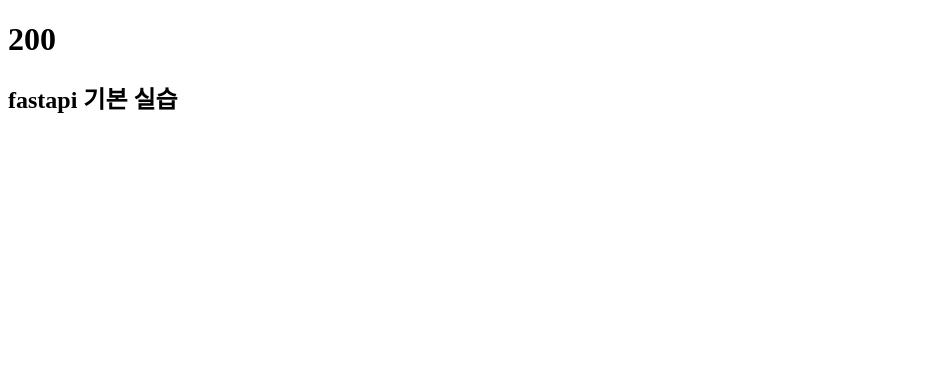
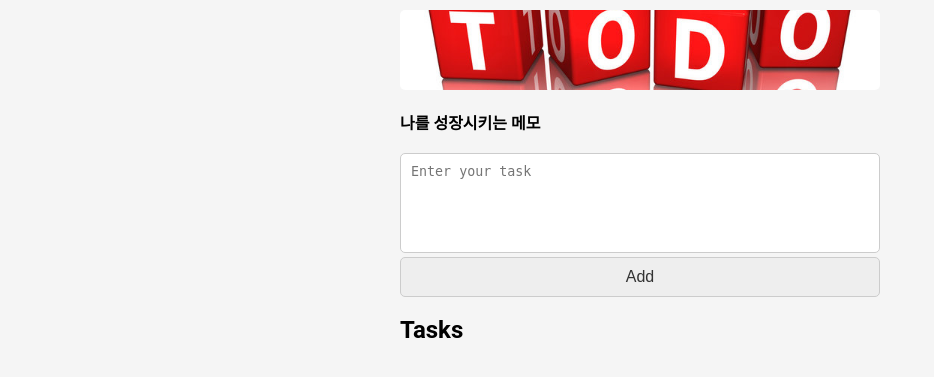
Before and after one commit to happymaker1024/kpmg7th_fastapi_apps, a FastAPI app: page / in a window 1280 px wide. Shown: the top 377 px of the page, without its empty margins (0-934 px from the left). Run offline with FastAPI, Linux system fonts and the light colour scheme.

Commit message:
todo앱 완성

```diff
--- /dev/null
+++ b/todos/database.py
@@ -0,0 +1,14 @@
+from sqlalchemy import create_engine
+from sqlalchemy.orm import sessionmaker
+from sqlalchemy.ext.declarative import declarative_base
+
+DB_URL = 'sqlite:///todos.sqlite3'
+
+# 데이터베이스에 연결하는 엔진을 생성하는 함수
+engine = create_engine(DB_URL, connect_args={'check_same_thread': False})
+
+# 데이터베이스와 상호 작용하는 세션을 생성하는 클래스
+SessionLocal = sessionmaker(autocommit=False, autoflush=False, bind=engine)
+
+# SQLAlchemy의 선언적 모델링을 위한 기본 클래스
+Base = declarative_base()
--- a/todos/main.py
+++ b/todos/main.py
@@ -1,8 +1,16 @@
-from fastapi import FastAPI, Request
+from fastapi import Depends, FastAPI, Form, Request, status
+from fastapi.responses import RedirectResponse
 from fastapi.templating import Jinja2Templates
 from fastapi.staticfiles import StaticFiles
+from sqlalchemy.orm import Session
 
+from database import engine, SessionLocal, Base
 import os
+
+import models
+
+# models에 정의한 모든 클래스, 연결한 DB엔진에 테이블로 생성
+Base.metadata.create_all(bind=engine)
 
 # FastAPI() 객체 생성
 app = FastAPI()
@@ -17,12 +25,54 @@
 # app.mount("/static", StaticFiles(directory="static"), name="static")
 app.mount("/static", StaticFiles(directory=f"{abs_path}/static"), name="static")
 
+def get_db():
+    db = SessionLocal()
+    try:
+        yield db
+    finally:
+        # 마지막에 무조건 닫음
+        db.close()
 
+# todo 조회
 @app.get("/")
-def home(request: Request):
-    todo = 200
-    title = "fastapi 기본 실습"
+async def home(request: Request, db: Session = Depends(get_db)):
+    todos = db.query(models.Todo).order_by(models.Todo.id.desc())
     return templates.TemplateResponse("index.html",
                                       {"request": request,
-                                       "todos": todo,
-                                       "title": title})
+                                       "todos": todos})
+# todo 추가
+@app.post("/add")
+async def add(request: Request, task: str = Form(...), db: Session = Depends(get_db)):
+	# todo 객체 만들기
+    todo = models.Todo(task=task)
+    # todo 추가하기
+    db.add(todo)
+    # db 적용하기
+    db.commit()
+    return RedirectResponse(url=app.url_path_for("home"),
+                            status_code=status.HTTP_303_SEE_OTHER)
+
+# 수정을 위한 조회
+@app.get("/edit/{todo_id}")
+async def edit(request: Request, todo_id: int, db: Session = Depends(get_db)):
+    todo = db.query(models.Todo).filter(models.Todo.id == todo_id).first()
+    return templates.TemplateResponse("edit.html", {"request": request, "todo": todo})
+
+# 수정한 것 적용
+@app.post("/edit/{todo_id}")
+async def update(request: Request, todo_id: int, task: str = Form(...),
+                 completed: bool = Form(False), db: Session = Depends(get_db)):
+    todo = db.query(models.Todo).filter(models.Todo.id == todo_id).first()
+    todo.task = task
+    todo.completed = completed
+    db.commit()
+    return RedirectResponse(url=app.url_path_for("home"),
+                            status_code=status.HTTP_303_SEE_OTHER)
+
+@app.get("/delete/{todo_id}")
+async def delete(request: Request, todo_id: int, db: Session = Depends(get_db)):
+    todo = db.query(models.Todo).filter(models.Todo.id == todo_id).first()
+    db.delete(todo)
+    db.commit()
+    return RedirectResponse(url=app.url_path_for("home"),
+                            status_code=status.HTTP_303_SEE_OTHER)
--- /dev/null
+++ b/todos/static/css/main.css
@@ -0,0 +1,62 @@
+*{
+  padding: 0;
+  margin: 0;
+  box-sizing: border-box;
+}
+
+body{
+  margin-top: 10px;
+  font-family: 'Roboto', sans-serif;
+  background: #f5f5f5;
+}
+
+main{
+  width: 100%;
+  max-width: 520px;
+  margin: 0 auto;
+  padding: 0 20px;
+}
+
+main p.head_img{
+  width: 100%;
+  height: 80px;
+  border-radius: 5px;
+  background-image: url("../images/todo_img.jpg");
+  background-repeat: no-repeat;
+  background-size:cover;
+  background-position: center center;
+  margin-bottom: 20px;
+
+}
+
+textarea{
+  width: 100%;
+  height: 100px;
+  border: 1px solid #ccc;
+  border-radius: 5px;
+  padding: 10px;
+  resize: none;
+}
+
+button{
+  width: 100%;
+  height: 40px;
+  border: 1px solid #ccc;
+  border-radius: 5px;
+  background-color: #eee;
+  color: #333;
+  font-size: 16px;
+  cursor: pointer;
+}
+
+.task{
+  display: flex;
+  align-items: center;
+  justify-content: space-between;
+  padding: 8px 0;
+  border-bottom: 1px solid #ccc;
+}
+
+.task:first-child{
+  border-top: 1px solid #ccc;
+}
--- /dev/null
+++ b/todos/static/js/main.js
@@ -0,0 +1,11 @@
+// textarea에 공백일 경우 경고창 띄우기
+let task = document.getElementById("task");
+let add_task = document.getElementById("add_task")
+add_task.addEventListener("click", (e) =>{
+  if (task.value == "") {
+    alert("입력한 TODO가 없습니다.");
+    // submit 방지함
+    e.preventDefault();
+    return false;
+  }
+})
--- /dev/null
+++ b/todos/templates/base.html
@@ -0,0 +1,14 @@
+<!DOCTYPE html>
+<html lang="en">
+<head>
+    <meta charset="UTF-8">
+    <meta http-equiv="X-UA-Compatible" content="IE=edge">
+    <meta name="viewport" content="width=device-width, initial-scale=1.0">
+    <title>ToDo App</title>
+    <link rel="stylesheet" href="/static/css/main.css">
+</head>
+<body>
+{% block content %}
+{% endblock content %}
+</body>
+</html>
--- a/todos/templates/index.html
+++ b/todos/templates/index.html
@@ -1,12 +1,40 @@
-<!DOCTYPE html>
-<html lang="en">
-<head>
-    <meta charset="UTF-8">
-    <meta name="viewport" content="width=device-width, initial-scale=1.0">
-    <title>Document</title>
-</head>
-<body>
-    <h1>{{todos}}</h1>
-    <h2>{{title}}</h2>
-</body>
-</html>
+{% extends 'base.html' %}  <!-- 부모페이지로 부터 상속을 받는다는 의미 -->
+{% block content %}   <!-- override 자식페이지에서 재정의 하는 블럭 -->
+    <main>
+        <a href="/"><p class="head_img"></p></a>
+        <h4>나를 성장시키는 메모</h4>
+        <br>
+        <form action="/add" method="post">
+            <!-- <textarea name="task" rows="5" placeholder="Enter your task" id="task" required></textarea> -->
+            <textarea name="task" rows="5" placeholder="Enter your task" id="task"></textarea>
+            <button type="submit" id="add_task">
+            Add
+            </button>
+        </form>
+	    <br>
+	    <h2>Tasks</h2>
+
+        <div>
+            {% if todos == 0 %}
+                <br>
+                <p> 입력한 TODO 메모가 없습니다. </p>
+            {% else %}
+            {% for todo in todos %}
+            <div class="task">
+                {% if todo.completed %}
+                    <strike>{{ todo.task }}</strike>
+                {% else %}
+                    {{ todo.task }}
+                {% endif %}
+                <small>
+                    <a href="edit/{{ todo.id }}">Edit</a>
+                    <a href="delete/{{ todo.id }}">Delete</a>
+                </small>
+            </div>
+            {% endfor %}
+        {% endif %}
+        </div>
+    </main>
+
+    <script src="/static/js/main.js"></script>
+{% endblock content %}
```
Also changed, not shown: todos/models.py (added, +8 -0 lines), todos/templates/edit.html (added, +31 -0 lines), todos/static/images/todo_img.jpg (added), 1 other file.
